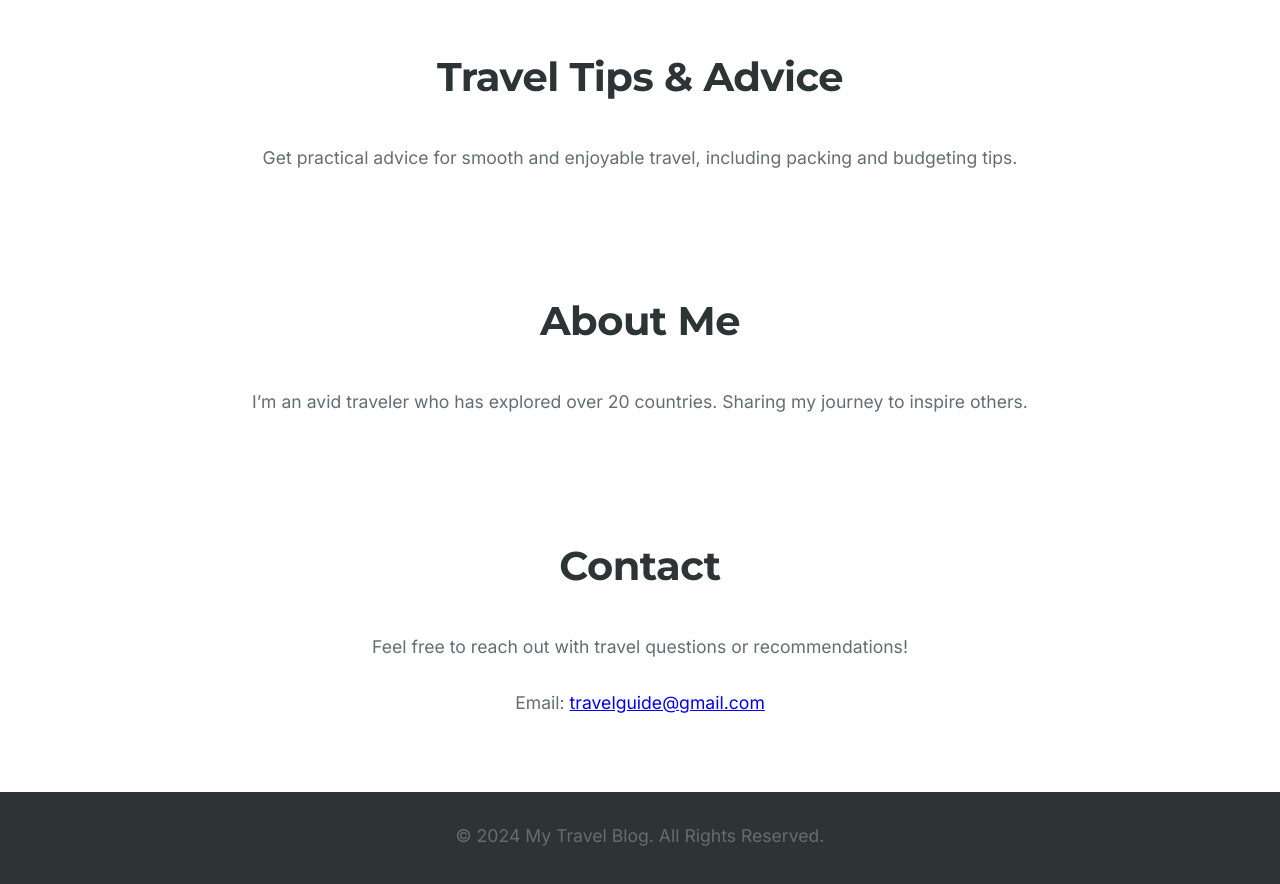
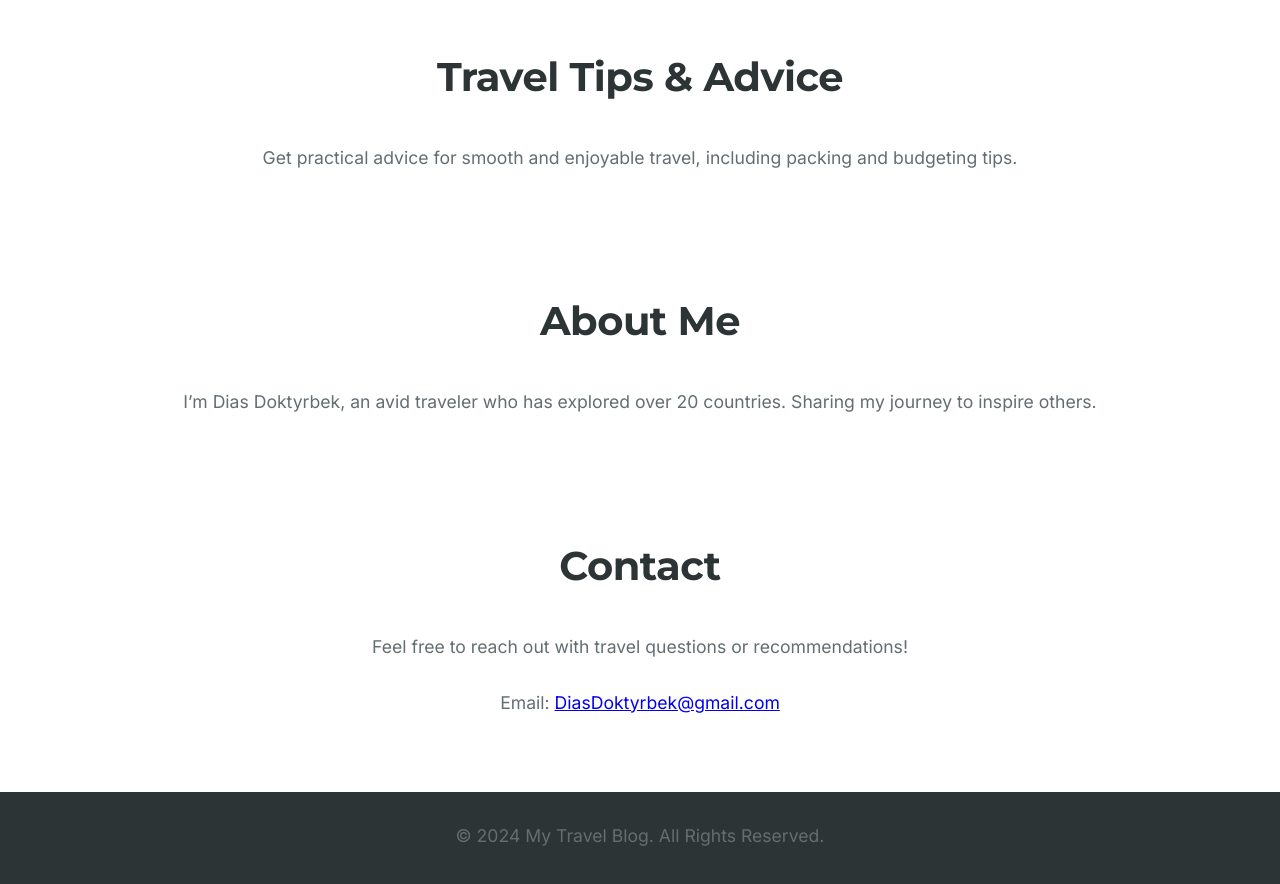
Before and after one commit to askette828/travel_site, a plain HTML site: page index.html in a window 1280 px wide. Shown: the part 2074-2958 px from the top of the page. Drawn offline with Linux system fonts and the light colour scheme.

Commit message:
Update index.html

```diff
--- a/index.html
+++ b/index.html
@@ -49,13 +49,13 @@
 
     <section id="about">
         <h2>About Me</h2>
-        <p>I’m an avid traveler who has explored over 20 countries. Sharing my journey to inspire others.</p>
+        <p>I’m Dias Doktyrbek, an avid traveler who has explored over 20 countries. Sharing my journey to inspire others.</p>
     </section>
 
     <section id="contact">
         <h2>Contact</h2>
         <p>Feel free to reach out with travel questions or recommendations!</p>
-        <p>Email: <a href="mailto:your-email@example.com">travelguide@gmail.com</a></p>
+        <p>Email: <a href="mailto:DiasDoktyrbekexample.com">DiasDoktyrbek@gmail.com</a></p>
     </section>
 
     <footer>
```
